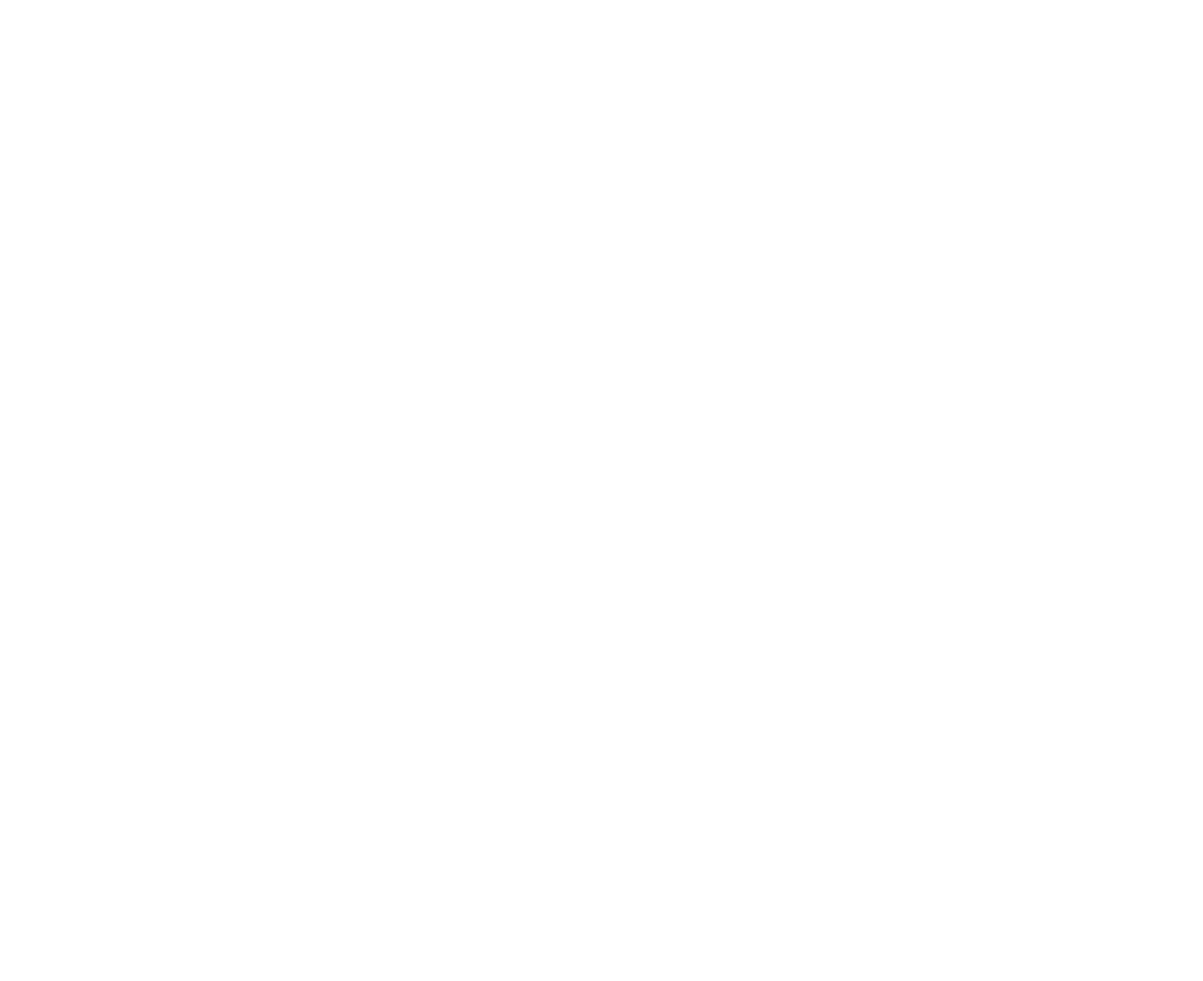
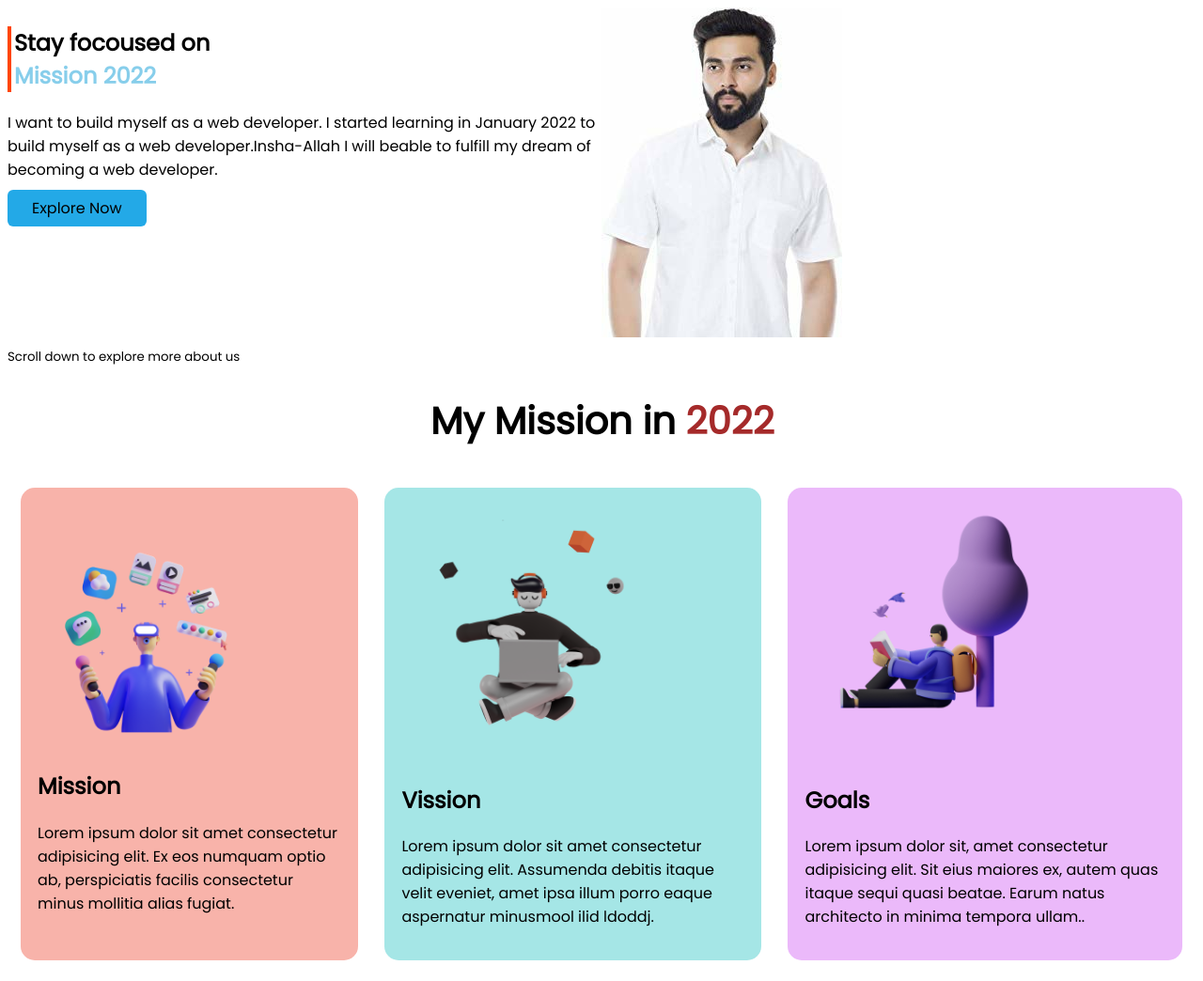
Before and after one commit to Iftiaz/Assignment-1, a plain HTML site: page index.html in a window 1280 px wide. Shown: the whole page at 94% size. Before the commit the page ends 800 px from the top, so only its background shows below. Drawn offline with Linux system fonts and the light colour scheme.

Commit message:
sndpartdn

```diff
--- a/index.html
+++ b/index.html
@@ -5,9 +5,51 @@
     <meta http-equiv="X-UA-Compatible" content="IE=edge">
     <meta name="viewport" content="width=device-width, initial-scale=1.0">
     <title>First Assignment</title>
-    <link rel="stylesheet" href="style.css">
+    <link rel="preconnect" href="https://fonts.googleapis.com">
+    <link rel="preconnect" href="https://fonts.gstatic.com" crossorigin>
+    <link href="https://fonts.googleapis.com/css2?family=Poppins&display=swap" rel="stylesheet">
+<link rel="stylesheet" href="style.css">
 </head>
-<body>
+    <section>
+        <div class="widtset">
+            <h1 class="border-color">Stay focoused on <br> <span style="color: skyblue;">Mission 2022</span></h1>
+            <p>I want to build myself as a web developer. I started learning in January 2022 to build myself as a web developer.Insha-Allah I will beable to fulfill my dream of becoming a web developer.</p>
+            <span class="expn">Explore Now</span>
+        </div>
+
+        <div class="widtset">
+            <img src="men.jpg" alt="">
+
+        </div>
+
+
+    </section>
+    <small class="falt">Scroll down to explore more about us</small>
+
+    <h1 class="mission">My Mission in <span style="color: brown;">2022</span></h1>
+
+<section class="setup">
+<div class="lol">
+    <div id="one">
+    <img class="img-widt" src="illustrator-1.png">
+    <h1>Mission</h1>
+    <p>Lorem ipsum dolor sit amet consectetur adipisicing elit. Ex eos numquam optio ab, perspiciatis facilis consectetur minus mollitia alias fugiat.</p>
+</div>
+<div id="two">
+    <img class="img-widts" src="illustrator-2.png">
+    <h1>Vission</h1>
+    <p>Lorem ipsum dolor sit amet consectetur adipisicing elit. Assumenda debitis itaque velit eveniet, amet ipsa illum porro eaque aspernatur minusmool ilid ldoddj.</p>
+
+</div>
+<div id="three">
+    <img class="img-widtss" src="illustrator-3.png">
+    <h1>Goals</h1>
+    <p>Lorem ipsum dolor sit, amet consectetur adipisicing elit. Sit eius maiores ex, autem quas itaque sequi quasi beatae. Earum natus architecto in minima tempora ullam..</p>
+</div></div>
+
+
+
+</section>
 
 </body>
 </html>
--- a/style.css
+++ b/style.css
@@ -0,0 +1,56 @@
+body{
+    font-family: 'Poppins', sans-serif;
+}
+section{
+    display: flex;
+}
+.border-color{
+    border-left: 4px orangered solid;
+    padding-left: 3px;
+}
+.widtset{
+    width: 50%;
+
+}
+.expn{
+    padding: 8px 26px;
+    background-color: rgb(35, 169, 231);
+    border-radius: 6px;
+}
+.falt{
+
+}
+.mission{
+    margin-left: 450px;
+    font-size: 40px;
+}
+.img-widt{
+    width: 270px;
+}
+.img-widts{
+    width: 270px;
+}
+.img-widtss{
+    width: 270px;
+}
+.lol{
+    display: flex;
+}
+#one{
+    background-color: rgb(248, 179, 170);
+    border-radius: 15px;
+    margin: 14px;
+    padding: 18px;
+}
+#two{
+    background-color: rgb(165, 230, 230);
+    border-radius: 15px;
+    margin: 14px;
+    padding: 18px;
+}
+#three{
+    background-color: rgb(235, 185, 250);
+    border-radius: 15px;
+    margin: 14px;
+    padding: 18px;
+}
```
Also changed, not shown: men.jpg (added).
